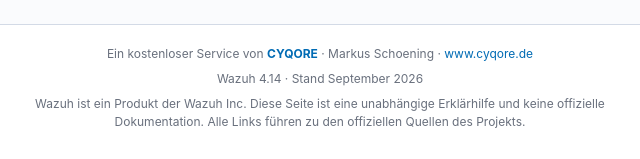
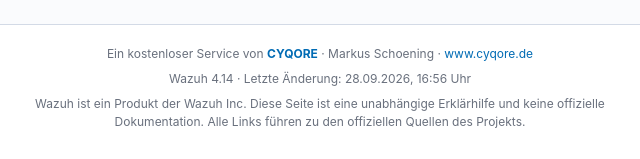
Before and after one commit to CYQORE/wazuh-cyqore-de, a plain HTML site: page index.html in a window 1280 px wide. Shown: the part 2637-2796 px from the top of the page, 320-960 px from the left. Drawn offline with Linux system fonts and the light colour scheme.

Commit message:
Fussbereich: Datum und Uhrzeit der letzten Aenderung statt Monatsangabe

```diff
--- a/index.html
+++ b/index.html
@@ -474,7 +474,7 @@
 
 <footer class="fuss">
   <p>Ein kostenloser Service von <a href="https://www.cyqore.de/" target="_blank" rel="noopener"><b>CYQORE</b></a> · Markus Schoening · <a href="https://www.cyqore.de/" target="_blank" rel="noopener">www.cyqore.de</a></p>
-  <p>Wazuh 4.14 · Stand September 2026</p>
+  <p>Wazuh 4.14 · Letzte Änderung: <time id="geaendert" datetime="2026-09-28T16:55+02:00">28.09.2026, 16:55 Uhr</time></p>
   <p>Wazuh ist ein Produkt der Wazuh Inc. Diese Seite ist eine unabhängige Erklärhilfe und keine offizielle Dokumentation. Alle Links führen zu den offiziellen Quellen des Projekts.</p>
 </footer>
 
@@ -1649,6 +1649,16 @@
   if(mq.addEventListener) mq.addEventListener('change', folge); else if(mq.addListener) mq.addListener(folge);
 }
 
+/* ---------- Letzte Änderung im Fußbereich ---------- */
+(function(){
+  var t=document.getElementById('geaendert'), d=new Date(document.lastModified);
+  if(!t || isNaN(d)) return;
+  try{
+    t.textContent=d.toLocaleString('de-DE',{timeZone:'Europe/Berlin',day:'2-digit',month:'2-digit',year:'numeric',hour:'2-digit',minute:'2-digit'})+' Uhr';
+    t.setAttribute('datetime', d.toISOString());
+  }catch(x){}
+})();
+
 oeffne('uebersicht','start');
 })();
 </script>
```
